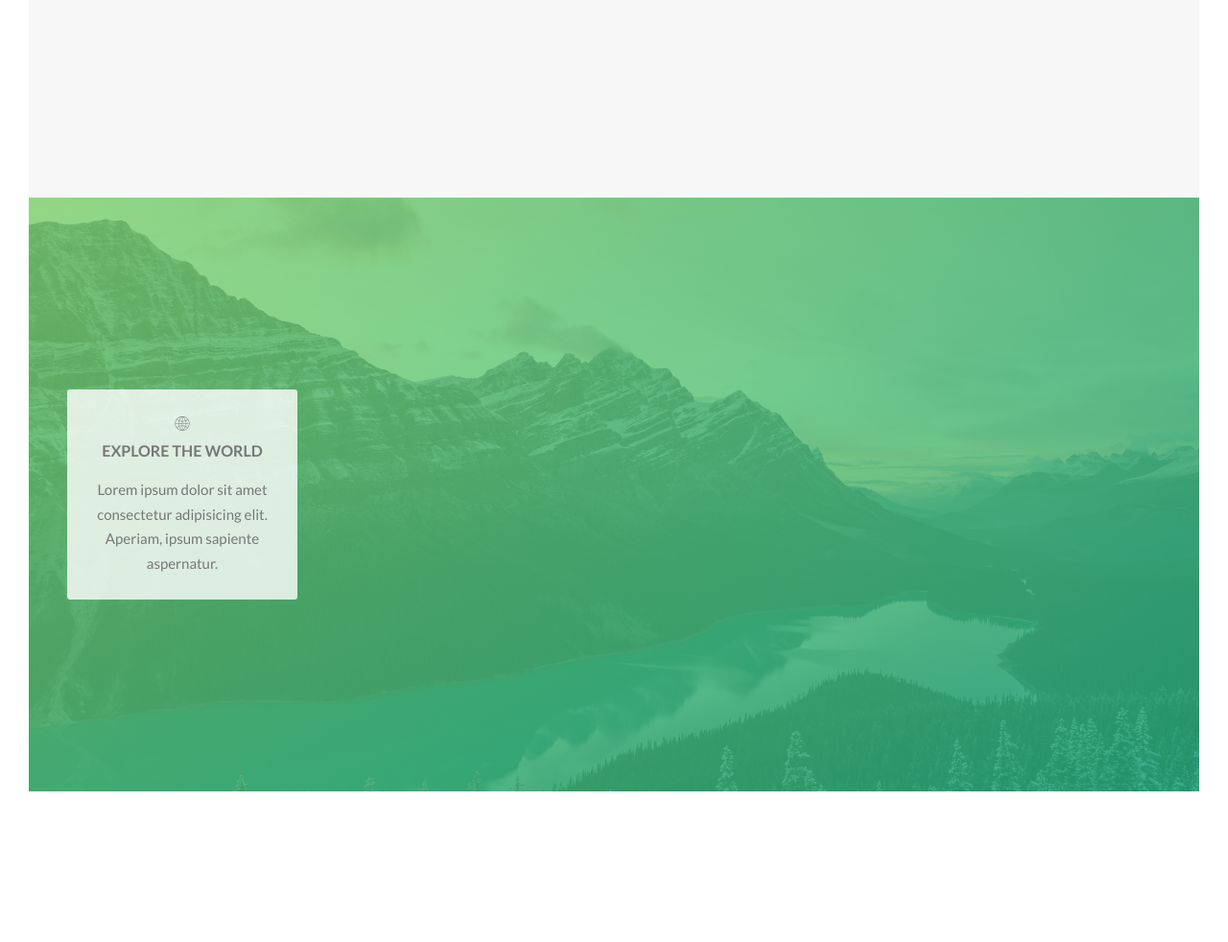
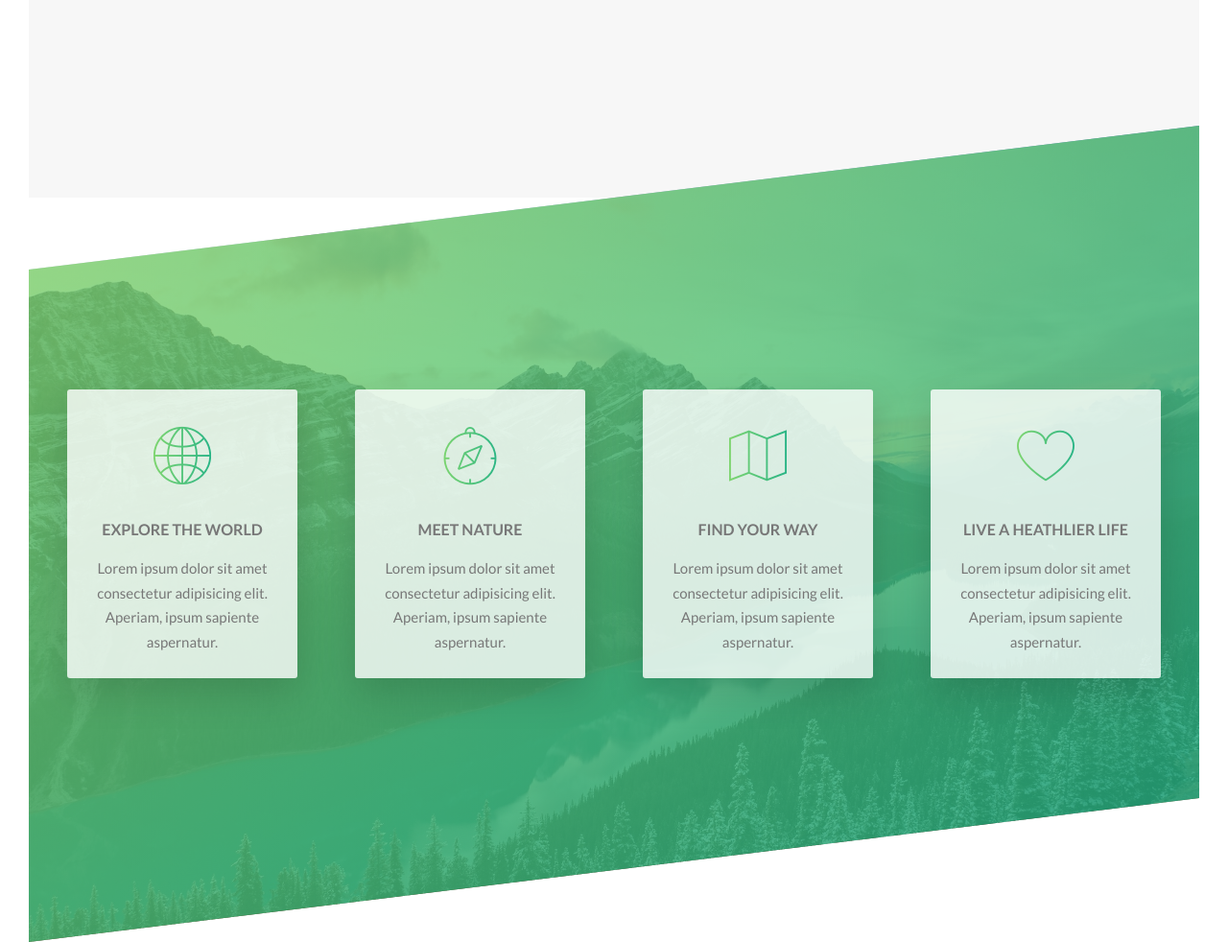
Before and after one commit to kentcheung2000/advanced-css-course, a website: page Natours/starter/index.html in a window 1280 px wide. Shown: the part 1460-2442 px from the top of the page at 96% size. Before the commit the page ends 2315 px from the top, so only its background shows below. Drawn offline with Linux system fonts and the light colour scheme.

Commit message:
Building the features section (Lesson 38)

```diff
--- a/Natours/starter/index.html
+++ b/Natours/starter/index.html
@@ -35,14 +35,14 @@
           <div class="col-1-of-2">
             <h3 class="heading-tertiary u-margin-bottom-small">You're going to fall in love with nature</h3>
             <p class="paragraph">
-              Lorem ipsum dolor sit amet consectetur adipisicing elit. Minus quos ipsa sit porro libero, velit dolores possimus enim fugiat doloremque! Voluptatibus facilis reiciendis quibusdam
-              possimus. Magnam similique veritatis minus facilis!
+              Lorem ipsum dolor sit amet consectetur adipisicing elit. Minus quos ipsa sit porro libero, velit dolores possimus enim fugiat
+              doloremque! Voluptatibus facilis reiciendis quibusdam possimus. Magnam similique veritatis minus facilis!
             </p>
 
             <h3 class="heading-tertiary u-margin-bottom-small">Live adventures like you never have before</h3>
             <p class="paragraph">
-              Lorem ipsum, dolor sit amet consectetur adipisicing elit. Sit enim optio veritatis aperiam dicta. Voluptate, laboriosam debitis numquam voluptas adipisci, corporis dolores praesentium,
-              reiciendis veritatis fuga quae doloribus ut minus?
+              Lorem ipsum, dolor sit amet consectetur adipisicing elit. Sit enim optio veritatis aperiam dicta. Voluptate, laboriosam debitis numquam
+              voluptas adipisci, corporis dolores praesentium, reiciendis veritatis fuga quae doloribus ut minus?
             </p>
 
             <a href="#" class="btn-text">Learn more &rarr;</a>
@@ -63,6 +63,36 @@
             <div class="feature-box">
               <i class="feature-box__icon icon-basic-world"></i>
               <h3 class="heading-tertiary u-margin-bottom-small">Explore the world</h3>
+              <p class="feature-box__text">
+                Lorem ipsum dolor sit amet consectetur adipisicing elit. Aperiam, ipsum sapiente aspernatur.
+              </p>
+            </div>
+          </div>
+
+          <div class="col-1-of-4">
+            <div class="feature-box">
+              <i class="feature-box__icon icon-basic-compass"></i>
+              <h3 class="heading-tertiary u-margin-bottom-small">Meet nature</h3>
+              <p class="feature-box__text">
+                Lorem ipsum dolor sit amet consectetur adipisicing elit. Aperiam, ipsum sapiente aspernatur.
+              </p>
+            </div>
+          </div>
+
+          <div class="col-1-of-4">
+            <div class="feature-box">
+              <i class="feature-box__icon icon-basic-map"></i>
+              <h3 class="heading-tertiary u-margin-bottom-small">Find your way</h3>
+              <p class="feature-box__text">
+                Lorem ipsum dolor sit amet consectetur adipisicing elit. Aperiam, ipsum sapiente aspernatur.
+              </p>
+            </div>
+          </div>
+
+          <div class="col-1-of-4">
+            <div class="feature-box">
+              <i class="feature-box__icon icon-basic-heart"></i>
+              <h3 class="heading-tertiary u-margin-bottom-small">Live a heathlier life</h3>
               <p class="feature-box__text">
                 Lorem ipsum dolor sit amet consectetur adipisicing elit. Aperiam, ipsum sapiente aspernatur.
               </p>
--- a/Natours/starter/sass/components/_feature-box.scss
+++ b/Natours/starter/sass/components/_feature-box.scss
@@ -5,10 +5,18 @@
   text-align: center;
   border-radius: 3px;
   box-shadow: 0 1.5rem 4rem rgba($color-black, 0.15);
+  transition: transform 0.3s;
 
   &__icon {
+    font-size: 6rem;
+    margin-bottom: 0.5rem;
+    display: inline-block;
+    background-image: linear-gradient(to right, $color-primary-light, $color-primary-dark);
+    -webkit-background-clip: text;
+    color: transparent;
   }
 
-  &__text {
+  &:hover {
+    transform: translateY(-1.5rem) scale(1.03);
   }
 }
--- a/Natours/starter/sass/pages/_home.scss
+++ b/Natours/starter/sass/pages/_home.scss
@@ -8,4 +8,12 @@
   padding: 20rem 0;
   background-image: linear-gradient(to right bottom, rgba($color-primary-light, 0.8), rgba($color-primary-dark, 0.8)), url(../img/nat-4.jpg);
   background-size: cover;
+
+  transform: skewY(-7deg);
+
+  & > * {
+    transform: skewY(7deg);
+  }
 }
+
+//.section-features *
```
Also changed, not shown: Natours/starter/css/style.css.
